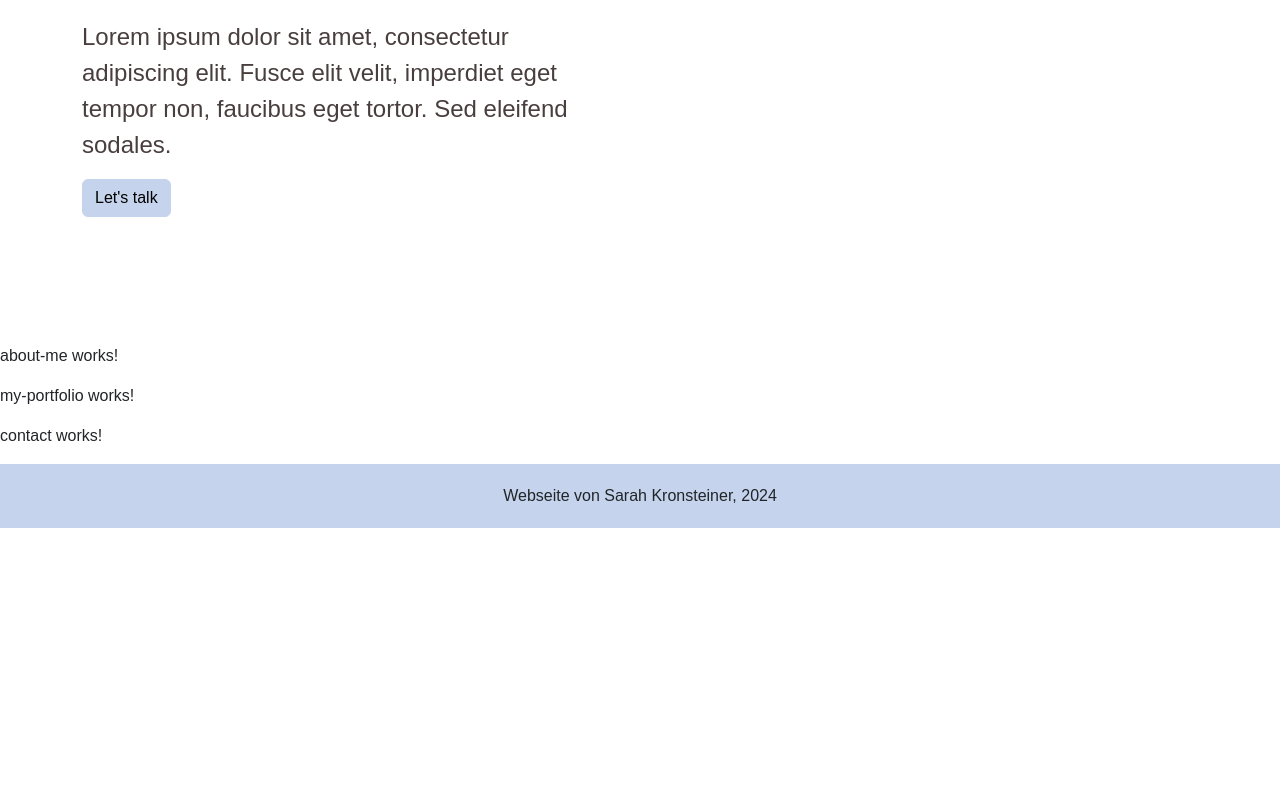
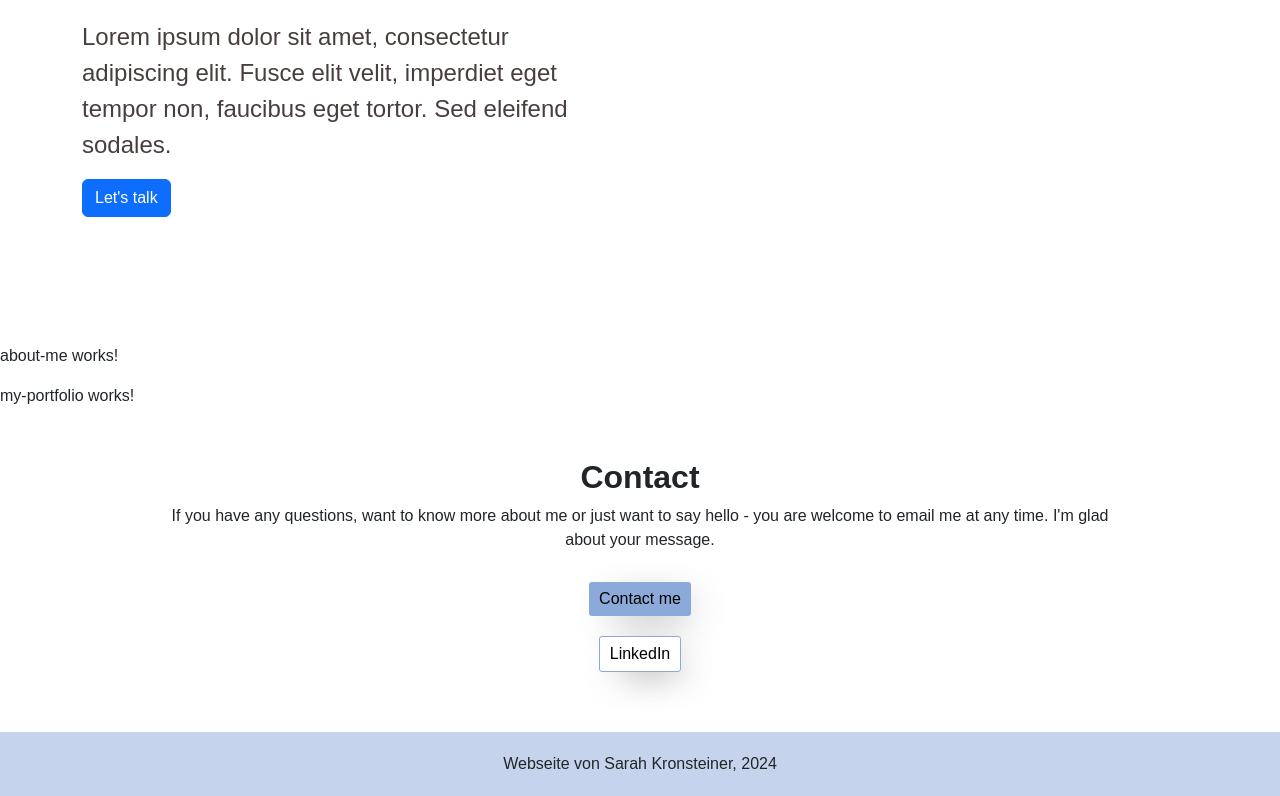
Before and after one commit to IU-Webprogrammierung/web-programmierung-SarahKronsteiner, an Angular app in the folder portfolio-kronsteiner/: page / in a window 1280 px wide. Shown: the part 306-1102 px from the top of the page. Before the commit the page ends 834 px from the top, so only its background shows below. Built offline with nearby package versions, Linux system fonts and the light colour scheme.

Commit message:
added contact section

```diff
--- a/portfolio-kronsteiner/src/app/contact/contact.component.css
+++ b/portfolio-kronsteiner/src/app/contact/contact.component.css
@@ -0,0 +1,15 @@
+.contact {
+    margin: 50px 30px;
+    text-align: center;
+}
+
+.contact .button-wrapper {
+    display: flex;
+    flex-direction: column;
+    align-items: center;
+}
+
+.contact-text {
+    max-width: 80%;
+    margin: 0 auto 20px;
+}
--- a/portfolio-kronsteiner/src/app/contact/contact.component.html
+++ b/portfolio-kronsteiner/src/app/contact/contact.component.html
@@ -1 +1,9 @@
-<p>contact works!</p>
+<section class="contact" id="contact">
+    <h2>Contact</h2>
+    <p class="contact-text">If you have any questions, want to know more about me or just want to say hello
+        - you are welcome to email me at any time. I'm glad about your message.</p>
+    <div class="button-wrapper">
+        <button type="button" class="button button-primary">Contact me</button>
+        <button type="button" class="button button-white">LinkedIn</button>
+    </div>
+</section>
--- a/portfolio-kronsteiner/src/styles.css
+++ b/portfolio-kronsteiner/src/styles.css
@@ -11,12 +11,16 @@ html {
   margin: -95px 0 0;
 }
 
-  h1, .style-h1 {
+h1,
+.style-h1 {
   font-family: "Arial", sans-serif !important;
   font-size: 32px;
 }
+
 @media (min-width: 992px) {
-    h1, .style-h1 {
+
+  h1,
+  .style-h1 {
     font-size: 50px !important;
   }
 }
@@ -30,6 +34,7 @@ html {
   font-family: "Arial", sans-serif !important;
   font-weight: 600 !important;
 }
+
 @media (min-width: 992px) {
   h3 {
     font-size: 20px !important;
@@ -39,6 +44,7 @@ html {
 .margin-sm {
   margin-top: 20px;
 }
+
 @media (min-width: 992px) {
   .margin-sm {
     margin-top: 0;
@@ -50,6 +56,7 @@ html {
   font-size: 18px;
   width: 75%;
 }
+
 @media (min-width: 992px) {
   .subheading-large {
     width: 45%;
@@ -66,6 +73,7 @@ html {
 .web-link {
   color: #493e3e;
 }
+
 .web-link:hover {
   color: #493e3e;
 }
@@ -74,7 +82,8 @@ html {
   font-family: "Arial", sans-serif;
 }
 
-  p, li {
+p,
+li {
   font-family: "Arial", sans-serif !important;
   font-weight: normal !important;
 }
@@ -97,14 +106,28 @@ html {
   }
 }
 
-  .btn {
-    color:#000000;
-    background-color: #C5D4EC;
-    border-color: #C5D4EC;
+.button {
+  color: #000000;
+  margin: 10px 0;
+  padding: 5px 10px;
+  border-radius: 3px;
+  box-shadow: 10px 10px 36px -13px rgba(0, 0, 0, 0.75);
+  border: none;
+  transition: 1s;
+}
+.button-primary {
+  background-color: #8BAADA;
 }
 
-  .btn:hover {
-    color:#000000;
-    background-color: red;
-    border-color: #f129f8;
+.button-white {
+  background-color: white;
+  border: 1px solid #8BAADA;
 }
+
+.button-primary:hover {
+  background-color: #6e87ac;
+}
+
+.button-white:hover {
+  background-color: #c4d6f0;
+}
```
Lines whose indentation alone changed are shown as unchanged.
